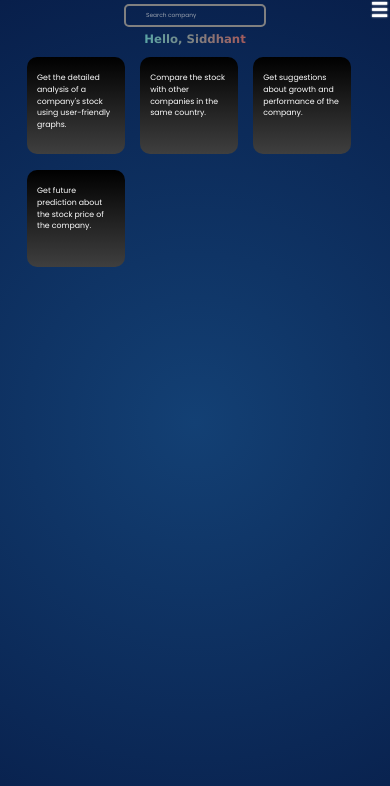
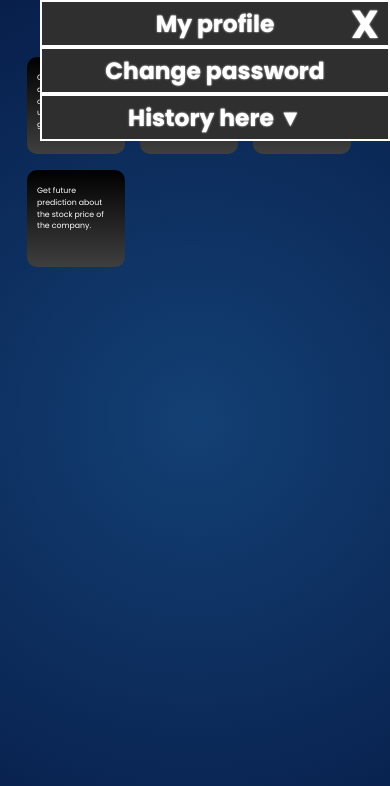
Before and after one commit to Siddhant-Baranwal/stocking, a React (Vite) app: page /dashboard in a window 390 px wide. Shown: the top 786 px of the page. Built offline with nearby package versions, Linux system fonts and the light colour scheme; a web font is replaced by a local one.

Commit message:
History tab mobile design

```diff
--- a/src/components/History.jsx
+++ b/src/components/History.jsx
@@ -6,7 +6,7 @@ const History = () => {
   const handleShowLinks = () => {
     setShowLinks(!showLinks);
   };
-  const [showSide, setShowSide] = useState(false);
+  const [showSide, setShowSide] = useState(true);
   const handleShowSide = () => {
     setShowSide(!showSide);
   };
@@ -21,7 +21,7 @@ const History = () => {
   }
   return (
     <div className='right'>
-      <div className="viewSidebar sidetab" onClick={handleShowSide}>{showSide ? '×' : '☰'}</div>
+      <div className="viewSidebar sidetab" onClick={handleShowSide}>{showSide ? 'X' : '☰'}</div>
       {showSide && <div>
         <div className="sidetab"><Link to='/my'>My profile</Link></div>
         <div className="sidetab">Change password</div>
--- a/src/index.css
+++ b/src/index.css
@@ -149,10 +149,11 @@ input:focus, textarea:focus, select:focus {
 @media (max-width: 800px) {
     .viewSidebar {
         display:block;
-        padding-right: 1vw;
-        padding-top: 0;
-        top: -1vw;
-        font-size: 5vw !important;
+        padding: 0 0;
+        margin: 0 0;
+        top: -2vw;
+        right: 5vw;
+        font-size: 10vw !important;
     }
     .head{
         width: 100vw;
@@ -162,10 +163,12 @@ input:focus, textarea:focus, select:focus {
         background-color: rgb(47, 47, 47);
     }
     .sidetab{
-        font-size: 3vw;
+        font-size: 6vw;
+        padding: 1vw 0;
     }
     .historyList{
-        font-size: 3vw;
+        font-size: 5vw;
+        padding: 0.5vw 5vw;
     }
     .left{
         width: 100vw;
```
